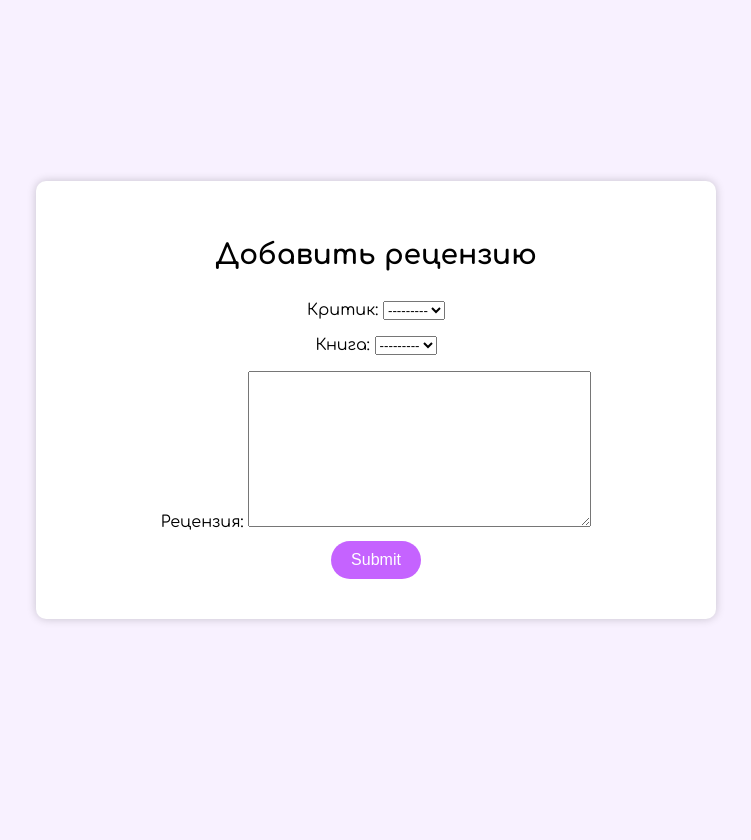
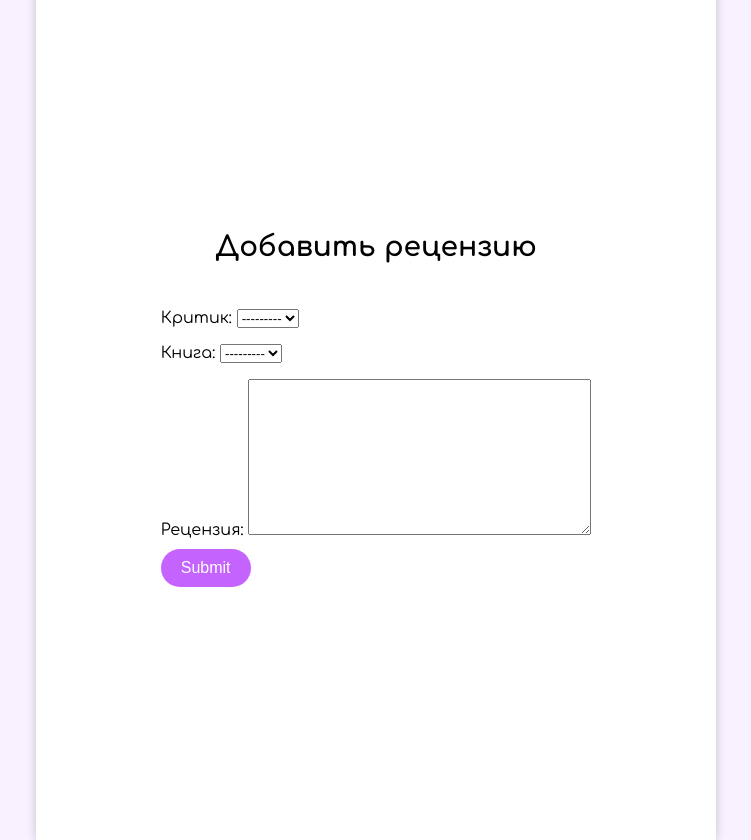
Before and after one commit to sligius/backend_project, a Django app: page /new_review/ in a window 1280 px wide. Shown: the whole page, without its empty margins (264-1015 px from the left). Before the commit the page ends 622 px from the top, so only its background shows below. Run offline with Django 4.2, Linux system fonts and the light colour scheme; data that the repository does not hold is empty.

Commit message:
+form links

```diff
--- a/static/css/create_review.css
+++ b/static/css/create_review.css
@@ -16,13 +16,16 @@ body, html {
 }
 
 .card {
+    height: 100%;
     background-color: #ffffff;
     box-shadow: 0 0 10px rgba(0, 0, 0, 0.2);
     padding: 40px;
-    text-align: center;
-    border-radius: 10px;
     width: 100%;
     max-width: 600px;
+    display: flex;
+    flex-direction: column;
+    justify-content: center;
+    align-items: center;
 }
 
 h1 {
@@ -32,6 +35,12 @@ h1 {
 
 p {
     margin-bottom: 10px;
+}
+
+.form-container {
+    display: flex;
+    flex-direction: column;
+    align-items: center;
 }
 
 .submit-button {
--- a/static/css/favourite_books.css
+++ b/static/css/favourite_books.css
@@ -13,7 +13,7 @@
 }
 .book_container{
     display: flex;
-    justify-content: space-between;
+    justify-content: center;
     align-items: flex-start;
 }
 .book {
--- a/templates/book_detail.html
+++ b/templates/book_detail.html
@@ -32,6 +32,7 @@
                 <p>Рецензий пока нет.</p>
             {% endfor %}
         </div>
+    <a href="{% url 'create_review' %}" class="button-link">Создать рецензию</a>
     </div>
 </body>
 </html>
--- a/templates/create_review.html
+++ b/templates/create_review.html
@@ -10,6 +10,7 @@
     <div class="container">
         <div class="card">
             <h1>Добавить рецензию</h1>
+            <div class="form-container">
                 <form method="post">
                     {% csrf_token %}
                     <p>{{ form.critic.label }}: {{ form.critic }}</p>
@@ -19,5 +20,6 @@
                 </form>
             </div>
         </div>
+    </div>
 </body>
 </html>
```
Also changed, not shown: static/css/book_detail.css (+23 -0 lines). Lines whose indentation alone changed are shown as unchanged.
